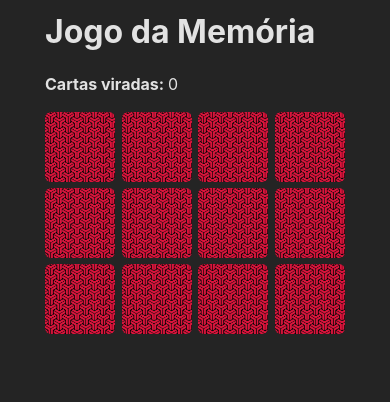
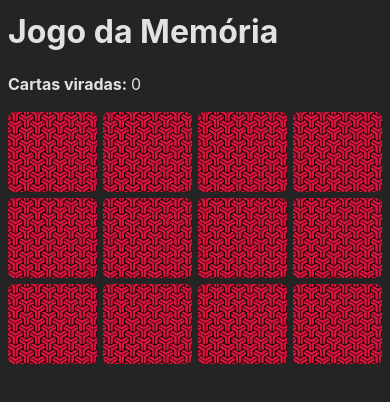
Before and after one commit to BrunoSantosprogrammer/jogo_da_memoria-react-vite, a React (Vite) app: page / in a window 390 px wide. Shown: the top 402 px of the page. Built offline with nearby package versions, Linux system fonts and the light colour scheme.

Commit message:
feat: Melhorias responsivo mobile

```diff
--- a/src/index.css
+++ b/src/index.css
@@ -55,7 +55,7 @@
   margin: 0 auto;
 
   @media (max-width: 767px) {
-    max-width: 300px;
+    max-width: 400px;
   }
 }
 
@@ -68,24 +68,15 @@
     gap: 6px;
   }
 }
-.jogo-da-memoria__cartas2 {
-  display: none;
-  grid-template-columns: repeat(6, 1fr);
-  gap: 12px;
 
-  @media (max-width: 767px) {
-    grid-template-columns: repeat(4, 1fr);
-    gap: 6px;
-  }
-}
 .carta {
   width: 100%;
   height: 150px;
   perspective: 400px;
 
   @media (max-width: 767px) {
-    width: 70px;
-    height: 70px;
+    width: 100%;
+    height: 80px;
   }
 
   /* button */
@@ -102,7 +93,7 @@
   object-fit: contain;
 
   @media(max-width: 767px) {
-    height: 70px;
+    height: 80px;
 
   }
 }
```
